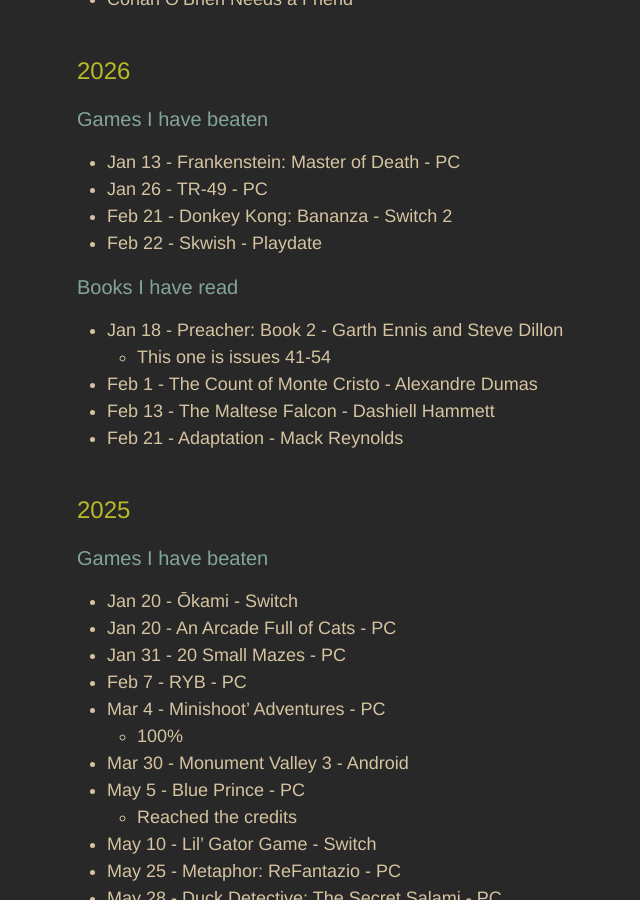
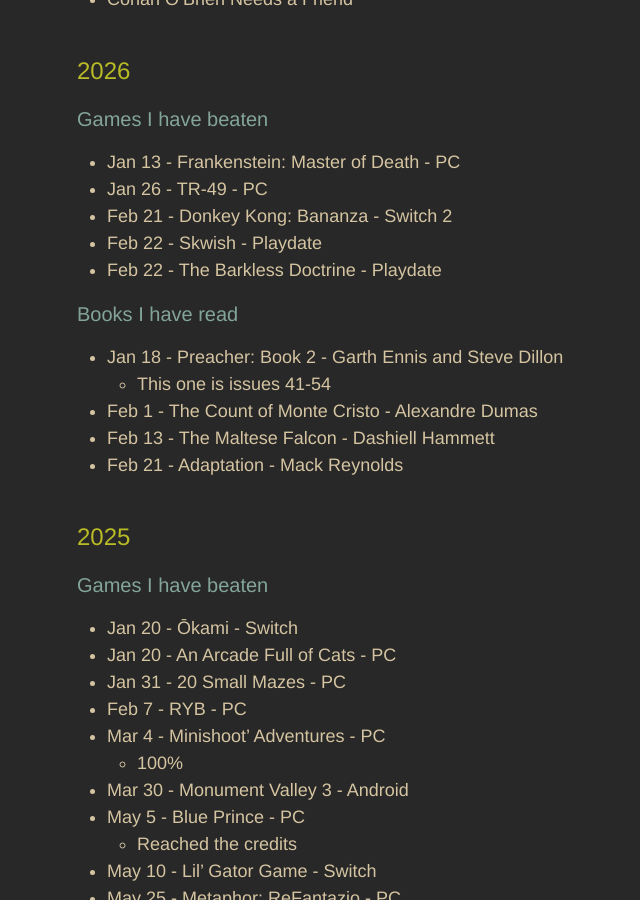
Before and after one commit to adkinsrs/sadkins_site, a Jekyll site: the page built from misc.md, in a window 1280 px wide and 900 px high, scrolled down 464 px. Shown: the whole window, without its empty margins (193-833 px from the left). Built offline with Jekyll 4.4.1, drawn with Linux system fonts in a browser that asks for light colours.

Commit message:
beat a game

```diff
--- a/misc.md
+++ b/misc.md
@@ -24,6 +24,7 @@
 * Jan 26 - TR-49 - PC
 * Feb 21 - Donkey Kong: Bananza - Switch 2
 * Feb 22 - Skwish - Playdate
+* Feb 22 - The Barkless Doctrine - Playdate
 
 ### Books I have read
 
```
